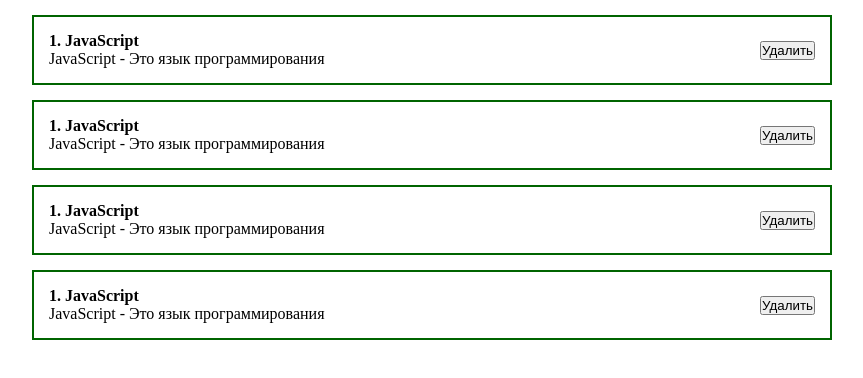
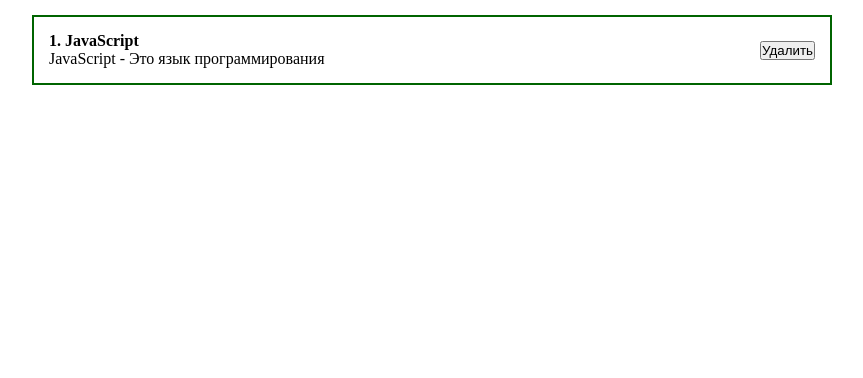
Before and after one commit to thisvolwebnik/React, a React (Vite) app: page / in a window 1280 px wide. Shown: the top 378 px of the page, without its empty margins (208-1071 px from the left). Built offline with nearby package versions, Linux system fonts and the light colour scheme.

Commit message:
feat: Working with component arguments. Props

```diff
--- a/src/App.jsx
+++ b/src/App.jsx
@@ -5,10 +5,7 @@ function App() {
 
   return (
     <div className="App">
-      <PostItem/>
-      <PostItem/>
-      <PostItem/>
-      <PostItem/>
+      <PostItem post={{id: 1, title: "JavaScript", description: "JavaScript - Это язык программирования"}}/>
     </div>
   )
 }
--- a/src/components/PostItem.jsx
+++ b/src/components/PostItem.jsx
@@ -1,10 +1,11 @@
-export const PostItem = () => {
+export const PostItem = (props) => {
+  const { post } = props;
 
   return (
     <div className="post">
       <div className="post__content">
-        <strong>1. JavaScript</strong>
-        <div>JavaScript - Это язык программирования</div>
+        <strong>{post.id}. {post.title}</strong>
+        <div>{post.description}</div>
       </div>
       <div className="post__action">
         <button
```
